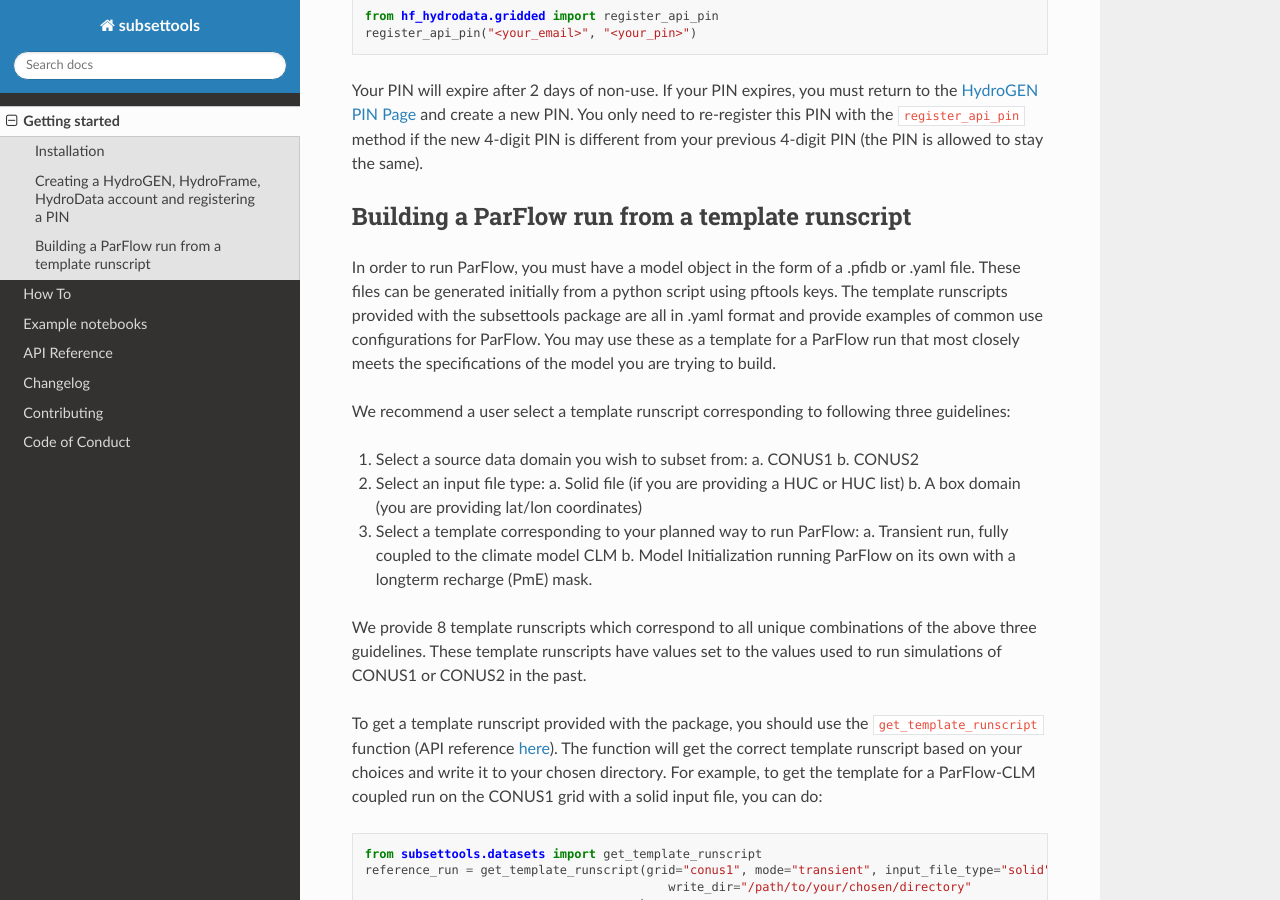
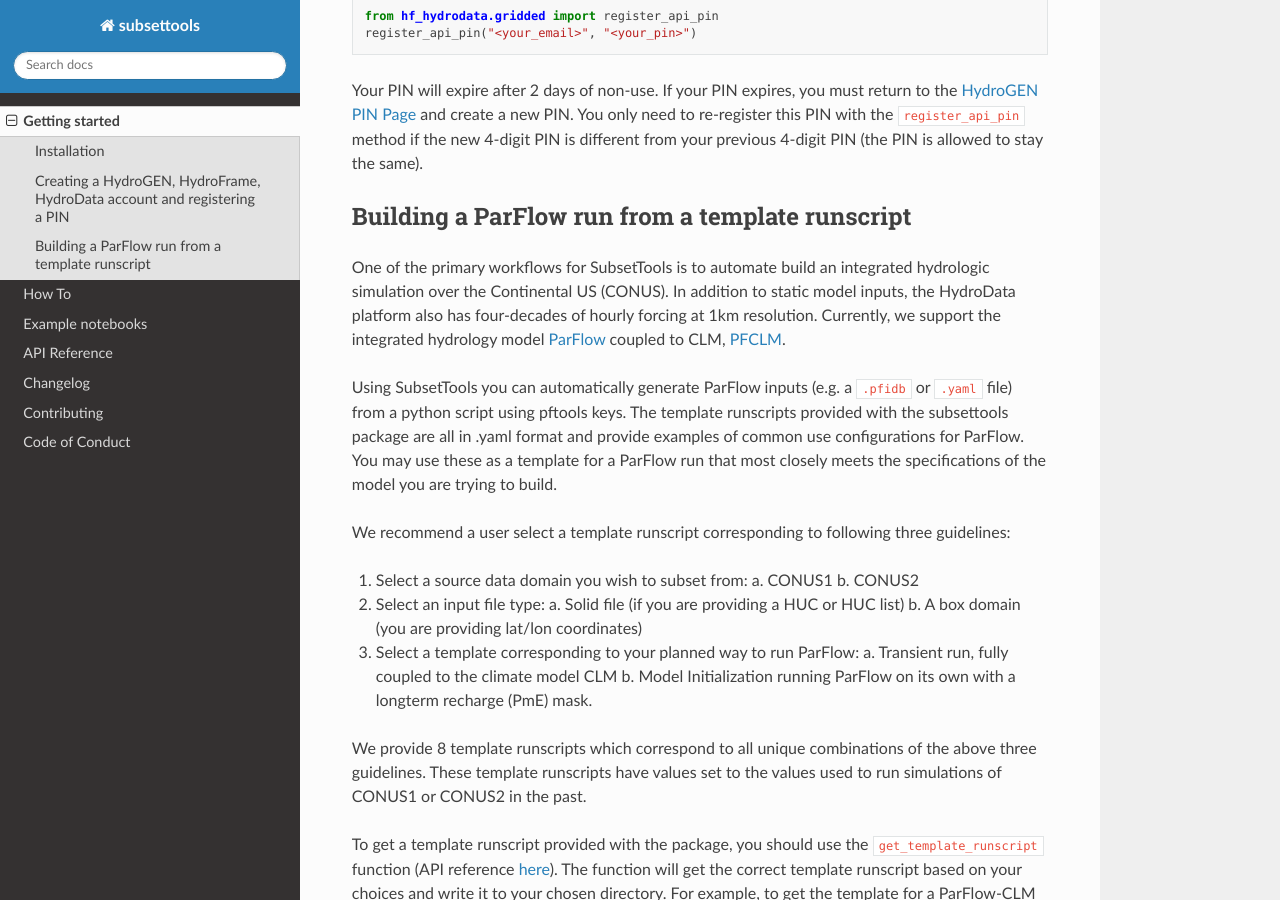
Before and after one commit to hydroframe/subsettools, a Sphinx documentation site: the page built from docs/getting_started.md, in a window 1280 px wide and 900 px high, scrolled down 1176 px. Built offline with Sphinx 7.4.7 and the Read the Docs theme 2.0.0, drawn with Linux system fonts in a browser that asks for light colours.

Commit message:
minor edits

```diff
--- a/docs/getting_started.md
+++ b/docs/getting_started.md
@@ -48,9 +48,9 @@ to stay the same).
 
 ## Building a ParFlow run from a template runscript
 
-In order to run ParFlow, you must have a model object in the form of a .pfidb or .yaml file.
-These files can be generated initially from a python script using pftools keys.
-The template runscripts provided with the subsettools package are all in .yaml format and provide examples of common use configurations for ParFlow. You may use these as a template for a ParFlow run that most closely meets the specifications of the model
+One of the primary workflows for SubsetTools is to automate build an integrated hydrologic simulation over the Continental US (CONUS).  In addition to static model inputs, the HydroData platform also has four-decades of hourly forcing at 1km resolution.  Currently, we support the integrated hydrology model [ParFlow](https://www.parflow.org) coupled to CLM, [PFCLM](https:www.hydroframe.org/parflow-resources).
+
+Using SubsetTools you can automatically generate ParFlow inputs (e.g. a `.pfidb` or `.yaml` file) from a python script using pftools keys.  The template runscripts provided with the subsettools package are all in .yaml format and provide examples of common use configurations for ParFlow. You may use these as a template for a ParFlow run that most closely meets the specifications of the model
 you are trying to build.
 
 We recommend a user select a template runscript corresponding to following three guidelines:
```
